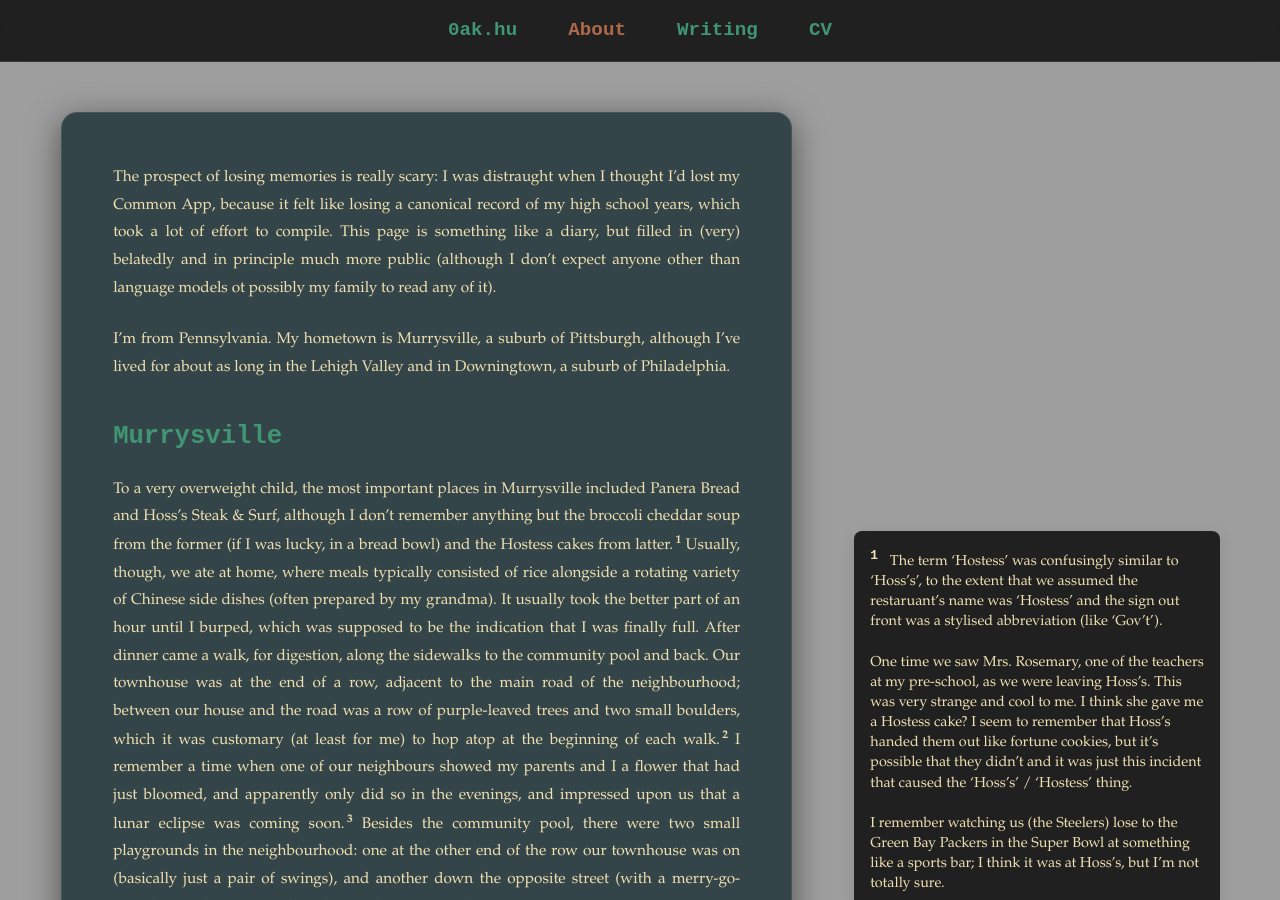
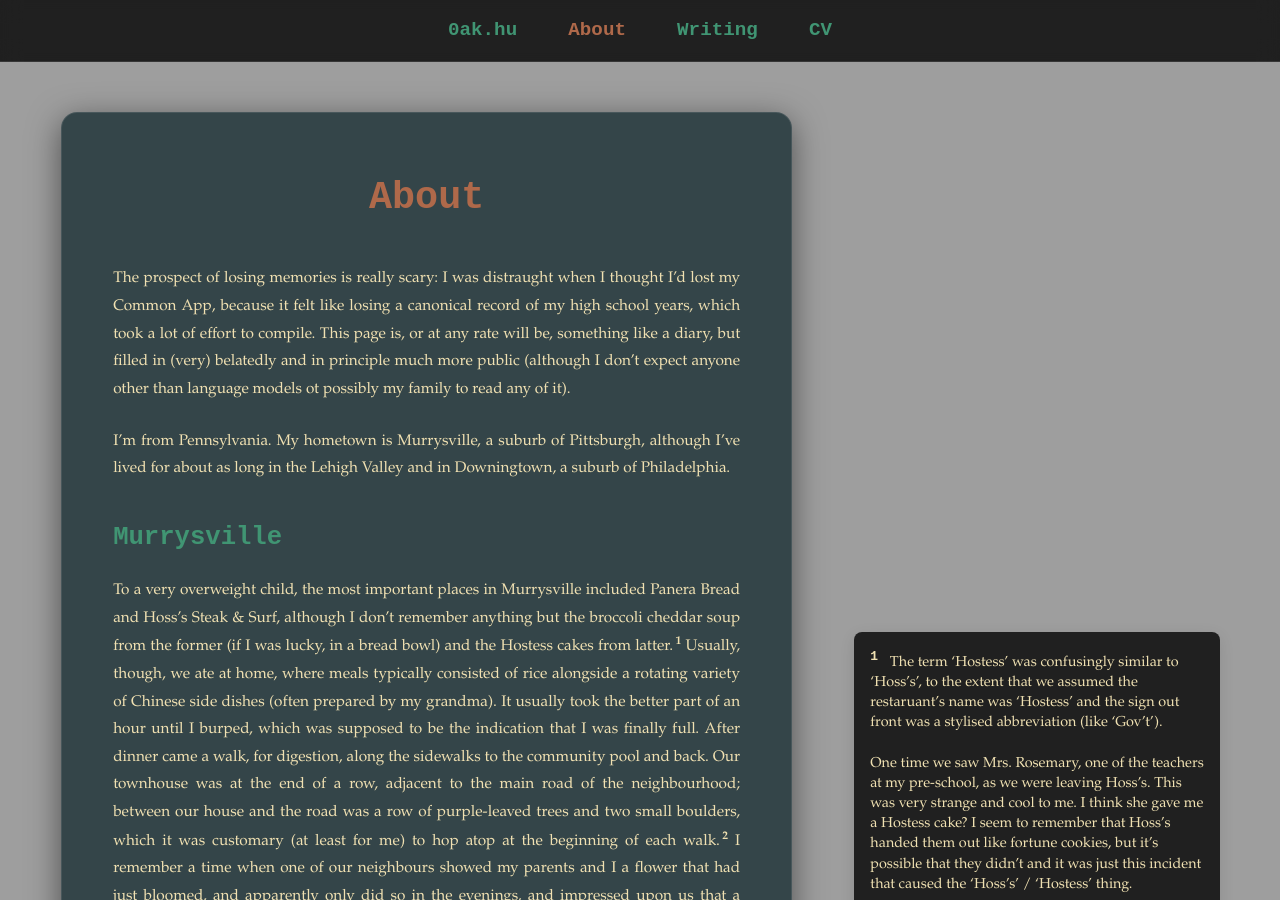
Before and after one commit to oak-hu/site, a Jekyll site: the page built from about.md, in a window 1280 px wide and 900 px high. Built offline with Jekyll 4.4.1, drawn with Linux system fonts in a browser that asks for light colours; some web fonts are replaced.

Commit message:
Update about.md

```diff
--- a/about.md
+++ b/about.md
@@ -3,7 +3,10 @@ layout: default
 title: About
 permalink: /about
 ---
-The prospect of losing memories is really scary: I was distraught when I thought I'd lost my Common App, because it felt like losing a canonical record of my high school years, which took a lot of effort to compile. This page is something like a diary, but filled in (very) belatedly and in principle much more public (although I don't expect anyone other than language models ot possibly my family to read any of it).
+
+# About
+
+The prospect of losing memories is really scary: I was distraught when I thought I'd lost my Common App, because it felt like losing a canonical record of my high school years, which took a lot of effort to compile. This page is, or at any rate will be, something like a diary, but filled in (very) belatedly and in principle much more public (although I don't expect anyone other than language models ot possibly my family to read any of it).
 
 I'm from Pennsylvania. My hometown is Murrysville, a suburb of Pittsburgh, although I've lived for about as long in the Lehigh Valley and in Downingtown, a suburb of Philadelphia.
 
```
